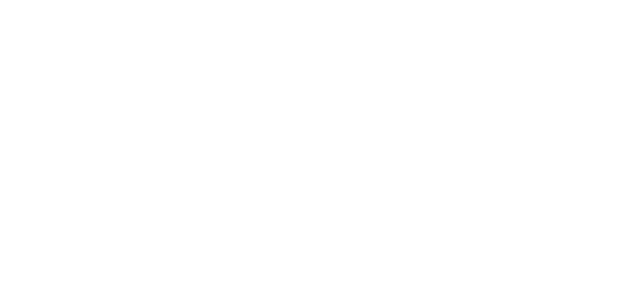
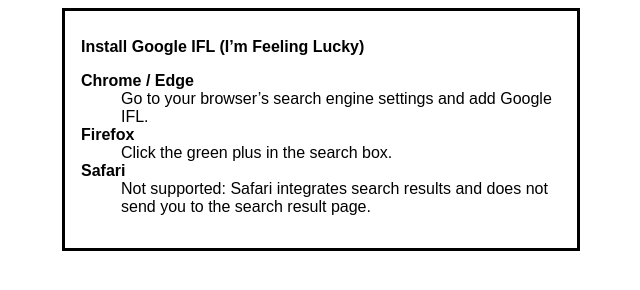
Before and after one commit to blaise-io/google-feeling-lucky-opensearch, a plain HTML site: page index.html in a window 1280 px wide. Shown: the whole page, without its empty margins (319-959 px from the left). Drawn offline with Linux system fonts and the light colour scheme.

Commit message:
Install instructions

```diff
--- a/index.html
+++ b/index.html
@@ -2,10 +2,36 @@
 <html>
 <head>
     <meta charset="utf-8">
-    <title>Install Google I’m Feeling Lucky OpenSearch</title>
+    <title>Install Google IFL (I’m Feeling Lucky)</title>
     <link rel="search"
           type="application/opensearchdescription+xml"
-          title="Google I’m Feeling Lucky"
+          title="Google IFL"
           href="google-feeling-lucky-opensearch.xml">
+    <style>
+        body {
+            font: 16px sans-serif;
+        }
+        h1, dt {
+            font-size: inherit;
+            font-weight: bold;
+        }
+        dialog {
+            max-width: 30em;
+        }
+    </style>
 </head>
+<body>
+<dialog open>
+<h1>Install Google IFL (I’m Feeling Lucky)</h1>
+<dl>
+    <dt>Chrome / Edge
+    <dd>Go to your browser’s search engine settings and add Google IFL.
+    <dt>Firefox
+    <dd>Click the green plus in the search box.
+    <dt>Safari
+    <dd>Not supported: Safari integrates search results and
+        does not send you to the search result page.
+</dl>
+</dialog>
+</body>
 </html>
```
